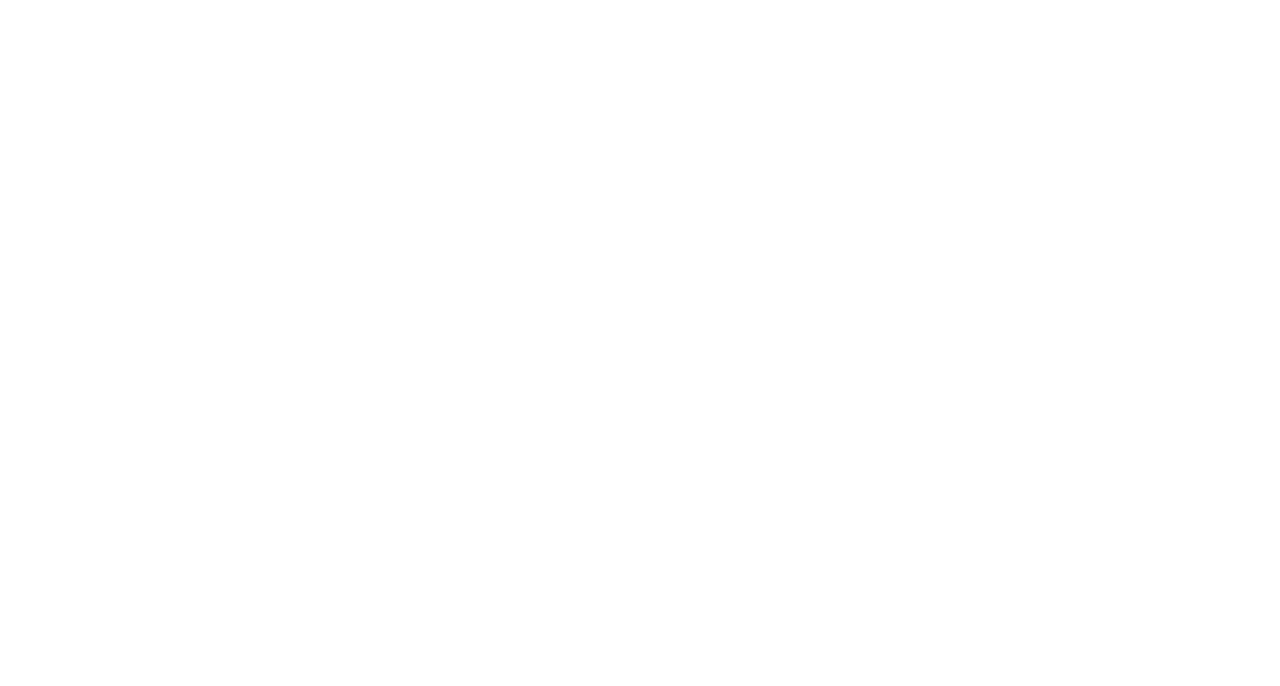
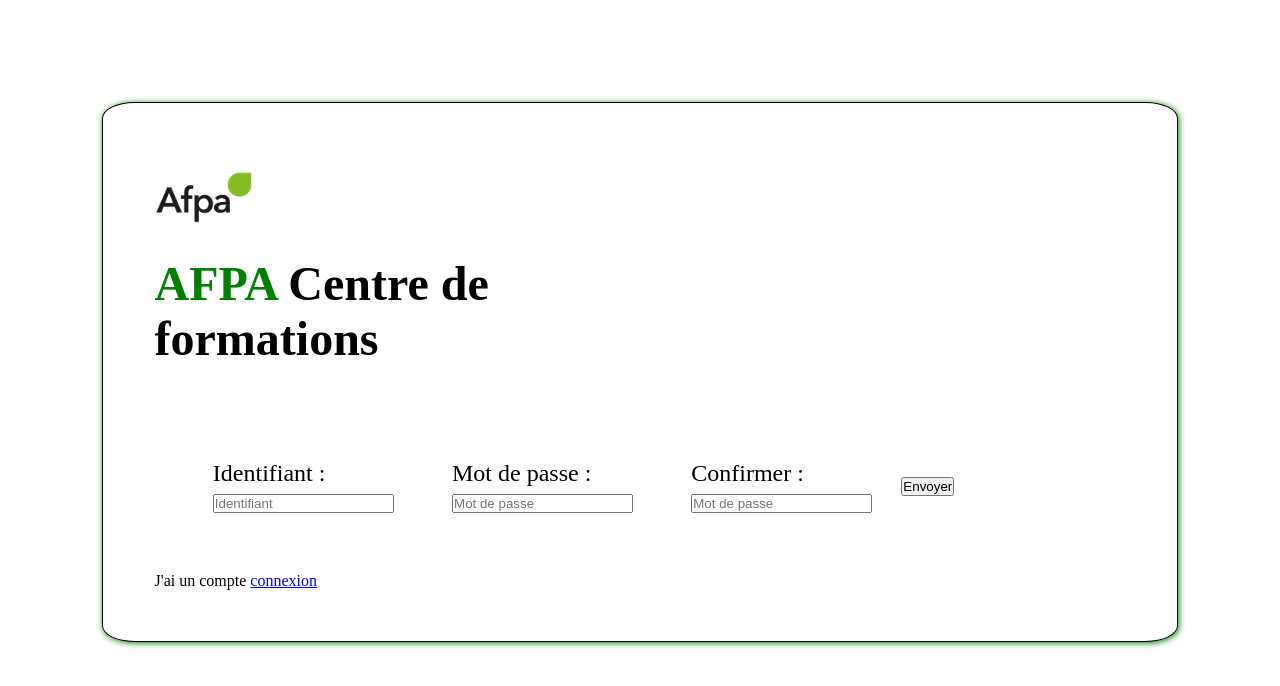
Before and after one commit to lina-gaceb/Site-afpa, a plain HTML site: page html/userDetails.html in a window 1280 px wide. Drawn offline with Linux system fonts and the light colour scheme.

Commit message:
ajout inscription

```diff
--- a/html/userDetails.html
+++ b/html/userDetails.html
@@ -0,0 +1,33 @@
+<!DOCTYPE html>
+<html lang="en">
+<head>
+    <meta charset="UTF-8" />
+    <meta name="viewport" content="width=device-width, initial-scale=1.0" />
+    <title>Document</title>
+    <link rel="stylesheet" href="../public/css/styles.css" />
+</head>
+
+<body>
+        <div class="tittle">
+            <img src="../public/img/afpalogo.png" class="logoafpa" alt="">
+            <h1><span>AFPA </span>Centre de formations</h1>
+        </div>
+        <br><br>
+    <div>
+        <form action="userDetails.html">
+            <div class="formulaire">
+                <label for=""> Identifiant : <input type="text" name="" id="" placeholder="Identifiant"/> </label>
+                <label for=""> Mot de passe : <input type="password" name="" id="" placeholder="Mot de passe"/> </label>
+                <label for=""> Confirmer : <input type="password" name="" id="" placeholder="Mot de passe"/> </label>
+                <input class="bouton"  type="submit" value="Envoyer" />
+            </div>
+        </form>
+    </div>
+    <p>
+        J'ai un compte <a href="index.html"> connexion </a>
+    </p>
+
+
+</body>
+
+</html>
--- a/public/css/styles.css
+++ b/public/css/styles.css
@@ -2,31 +2,46 @@
 {
     margin: 0;
     padding: 0;
+    box-sizing: border-box;
+}
+body
+{
+    margin: 8%;
+    border:1px solid black;
+    box-shadow: 1px 1px 6px green;
+    border-radius: 3%;
+    padding: 4%;
+}
+.tittle
+{
+    display: block;
 }
 
 .logoafpa
 {
     width: 10%;
+
 }
 label
 {
-    font-size: 200%;
+    font-size: 150%;
+    margin: 30% ;
 }
-.tittle
+.formulaire
 {
     display: flex;
     align-items: center;
-    width: 100%;
+    width: 10%;
+    margin: 3%;
+
 }
 h1
 {
     font-size: 300%;
+    width: 50%;
 }
 span
 {
-    color: red;
+    color: green;
+
 }
-input
-{
-    margin-left: 20px;
-}
```
Also changed, not shown: html/index.html (+12 -3 lines), index.html (deleted, +0 -18 lines).
